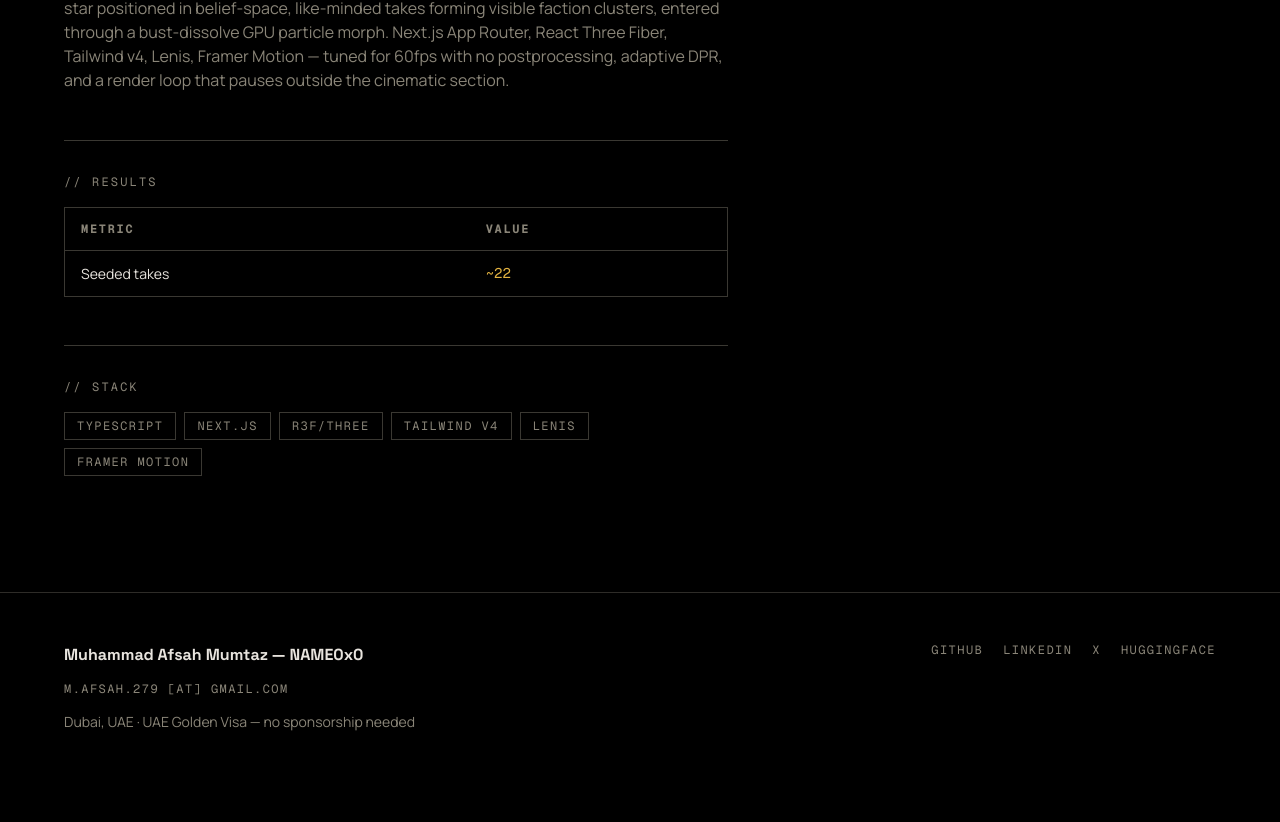
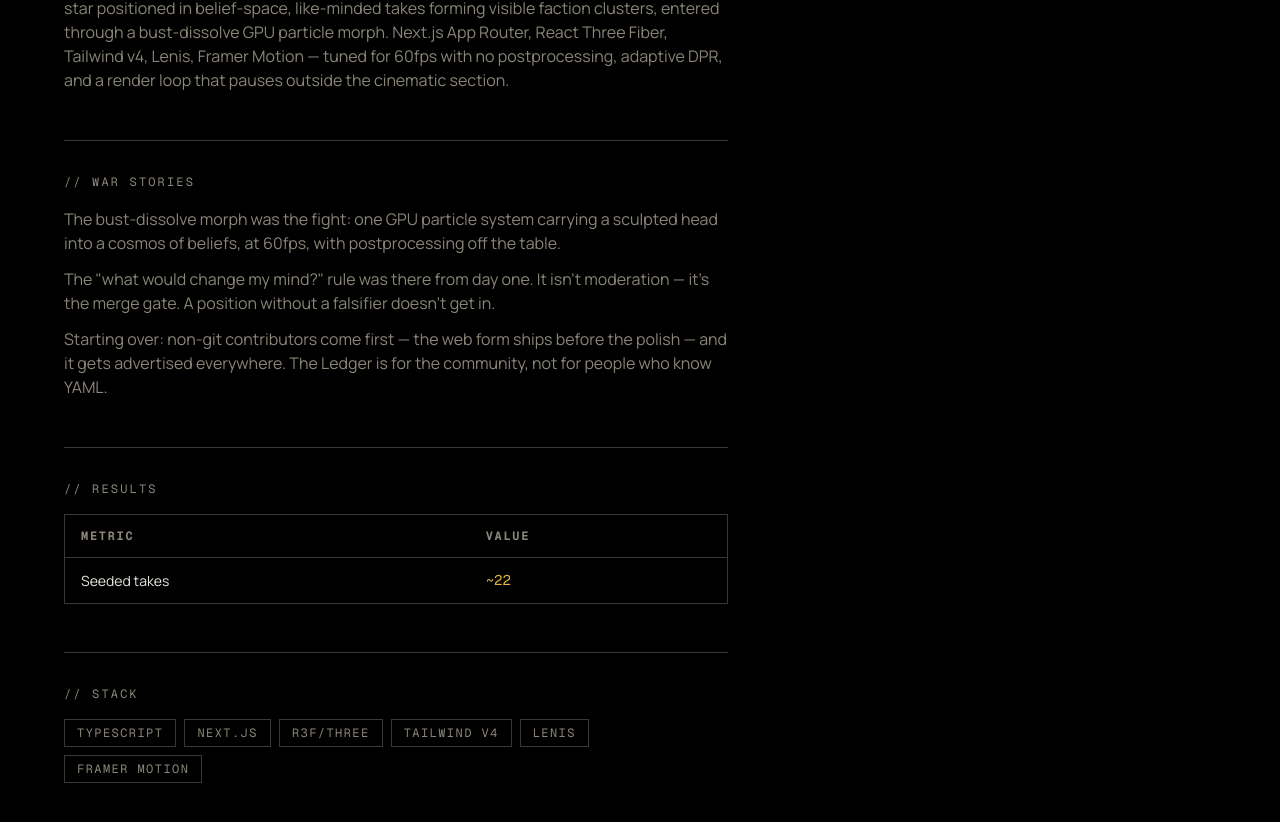
Before and after one commit to NAME0x0/NAME0x0.github.io, a Next.js app: page /work/agi-ledger in a window 1280 px wide. Shown: the part 970-1792 px from the top of the page. Before the commit the page ends 1750 px from the top, so only its background shows below. Built offline with nearby package versions, Linux system fonts and the light colour scheme.

Commit message:
content: AGI-Ledger war stories (owner interview, edited)

```diff
--- a/content/projects.ts
+++ b/content/projects.ts
@@ -135,7 +135,11 @@ export const projects = z.array(ProjectSchema).parse([
       "One rule keeps the slop out: every take must answer \"what would change my mind?\" with one specific, realistic falsifier — no falsifier, no merge. Contribution deliberately requires a pull request; that friction is the cost of putting your name on the permanent record. Seeded takes from named AI figures are faithful summaries of documented views with source links, never verbatim quotes.",
     architecture:
       "Takes are structured markdown answering five axes plus a timeline and a risk percentage, validated against a public schema. The site renders them as a 3D observatory: each take a star positioned in belief-space, like-minded takes forming visible faction clusters, entered through a bust-dissolve GPU particle morph. Next.js App Router, React Three Fiber, Tailwind v4, Lenis, Framer Motion — tuned for 60fps with no postprocessing, adaptive DPR, and a render loop that pauses outside the cinematic section.",
-    warStories: [],
+    warStories: [
+      "The bust-dissolve morph was the fight: one GPU particle system carrying a sculpted head into a cosmos of beliefs, at 60fps, with postprocessing off the table.",
+      "The \"what would change my mind?\" rule was there from day one. It isn't moderation — it's the merge gate. A position without a falsifier doesn't get in.",
+      "Starting over: non-git contributors come first — the web form ships before the polish — and it gets advertised everywhere. The Ledger is for the community, not for people who know YAML.",
+    ],
   },
   {
     slug: "mald",
```
